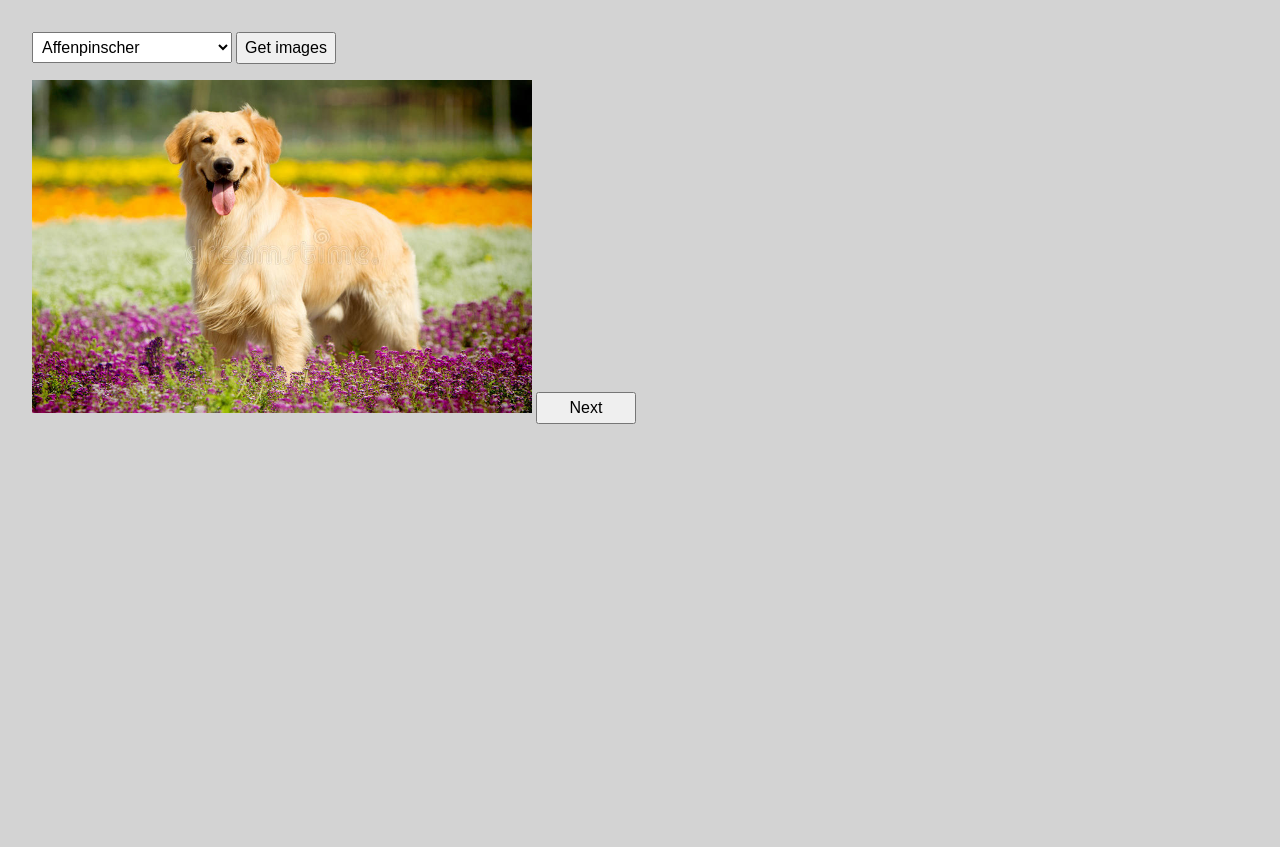
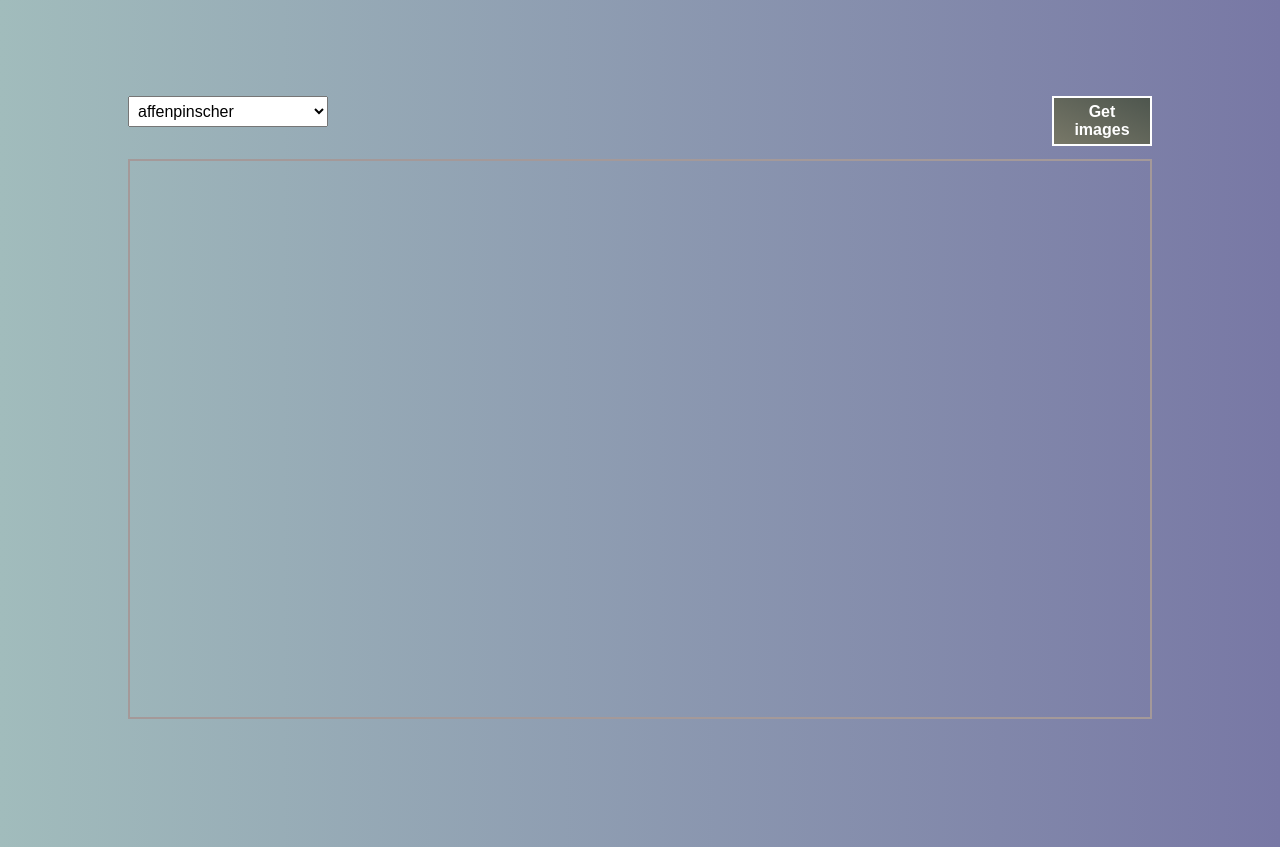
Before and after one commit to chaturvedi-anil/dogDetailsBreedWise, a plain HTML site: page index.html in a window 1280 px wide. Before the commit the page ends 800 px from the top, so only its background shows below. Drawn offline with nearby package versions, Linux system fonts and the light colour scheme.

Commit message:
breed img added

```diff
--- a/index.html
+++ b/index.html
@@ -11,17 +11,14 @@
 <body>
     <div class="breed-btn-container">
         <select name="dogBreed" id="dog-breed">
-            <option value="Affenpinscher">Affenpinscher</option>
+            <!-- <option value="">Choose Breed</option> -->
         </select>
         <button type="submit" class="btn" id="getImageBtn">Get images</button>
     </div>
 
-    <div class="image-btn-container">
-        <div class="dog-image">
-            <img src="./images/dogImage.jpg" alt="" width="500px">
-        </div>
-        <button type="button" class="btn" id="nextBtn">Next</button>
+    <div id="image-btn-container">
     </div>
+
     <script src="script.js"></script>
 </body>
 </html>
--- a/script.js
+++ b/script.js
@@ -1,2 +1,74 @@
+
 const getImageBtn=document.getElementById('getImageBtn');
 const nextBtn = document.getElementById('nextBtn');
+const dogImage=document.getElementById('image-btn-container');
+// dog Breed array
+var dogBreed = ["affenpinscher","african","airedale","akita","appenzeller",
+                "australian","basenji","beagle","bluetick","borzoi",
+                "bouvier","boxer","brabancon","briard","buhund","bulldog",
+                "bullterrier","cattledog","chihuahua","chow","clumber",
+                "cockapoo","collie","coonhound","corgi","cotondetulear",
+                "dachshund","dalmatian","dane","deerhound","dhole","dingo",
+                "doberman","elkhound","entlebucher","eskimo","finnish",
+                "frise","germanshepherd","greyhound","groenendael",
+                "havanese","hound","husky","keeshond","kelpie","komondor",
+                "kuvasz","labradoodle","labrador","leonberg","lhasa",
+                "malamute","malinois","maltese","mastiff","mexicanhairless",
+                "mix","mountain","newfoundland","otterhound","ovcharka",
+                "papillon","pekinese","pembroke","pinscher","pitbull","pointer",
+                "pomeranian","poodle","pug","puggle","pyrenees","redbone",
+                "retriever","ridgeback","rottweiler","saluki","samoyed","schipperke","schnauzer",
+                "segugio","setter","sharpei","sheepdog","shiba","shihtzu",
+                "spaniel","spitz","springer","stbernard","terrier","tervuren",
+                "vizsla","waterdog","weimaraner","whippet","wolfhound",];
+
+let select=document.getElementById('dog-breed');
+select.addEventListener('change', changeBreed());
+
+function changeBreed()
+{
+    dogBreed.forEach(breed=>{
+        let option=document.createElement("option");
+        option.innerHTML=breed;
+        option.value=breed;
+        select.append(option);
+    });
+}
+
+async function fetchDogByBreed(url)
+{
+    const response=await fetch(url);
+    // console.log(response);
+    const dogDetails=await response.json();
+    // console.log(dogDetails);
+    return dogDetails;
+}
+getImageBtn.addEventListener('click',()=>{
+    let breedName=select.value;
+    var url=`https://dog.ceo/api/breed/${breedName}/images/random`;
+    var dogDetails=fetchDogByBreed(url);
+    var html="";
+    dogDetails.then(data=>{
+        if(data.message)
+        {
+            console.log(data.message);
+            html+=`
+            <!-- <div id="dog-img">
+            <img src="${data.message}" alt="">
+        </div> -->
+        <button class="btn" id="nextBtn">Next</button>
+                `;
+
+                dogImage.innerHTML=html;
+        }
+        else
+        {
+            alert("NotFound, Please Select Right Option");
+        }
+    })
+});
+
+// getImage Btn
+getImageBtn.addEventListener('click', function(){
+
+});
--- a/style.css
+++ b/style.css
@@ -1,18 +1,22 @@
 body
 {
-    margin: 0;
-    padding: 1rem;
-    background-color: lightgrey;
+    margin: 5rem;
+    padding: 1rem 3rem;
+    background: linear-gradient(to right,rgb(161, 188, 188),rgb(120, 120, 165));
 }
 
 /* button */
 .btn
 {
+    color: white;
+    float: right;
     width: 100px;
     padding: 5px;
     font-size: 1rem;
     font-family: sans-serif;
-
+    font-weight: bold;
+    border: 2px solid #fff;
+    background: linear-gradient(to top right, rgb(120, 120, 104),rgb(78, 86, 78));
 }
 #dog-breed
 {
@@ -21,15 +25,30 @@ body
     font-size: 1rem;
     font-family: sans-serif;
 }
-.breed-btn-container
+#breed-btn-container
 {
-    margin: 1rem;
+    margin: 2rem;
 }
-.image-btn-container
+#image-btn-container
 {
-    margin: 1rem;
+    margin: 2rem auto;
+    width: 100%;
+    height: 70vh;
+    border: 2px solid rgb(164, 153, 153);
+    box-sizing: border-box;
 }
-.dog-image
+#dog-img
 {
     display: inline-block;
+    height: 100%;
+    width: 50vw;
 }
+#dog-img img
+{
+    height: inherit;
+    width: 50vw;
+}
+#nextBtn
+{
+
+}
```
